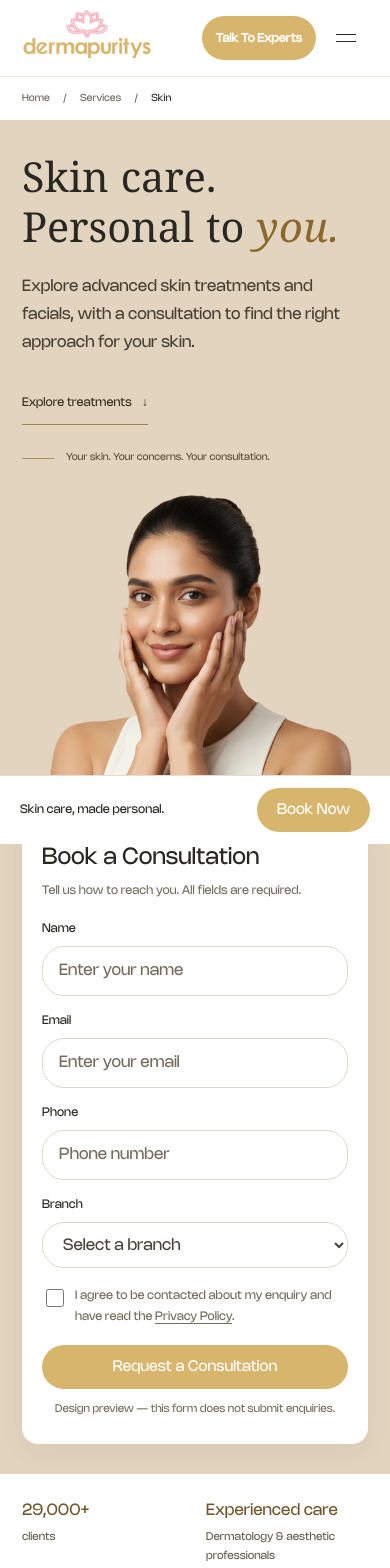
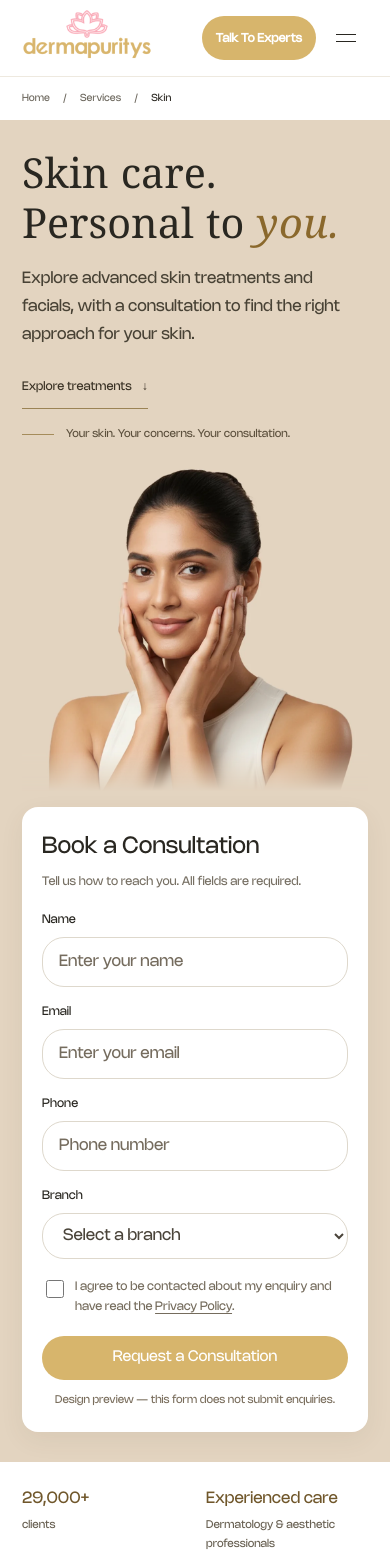
Before and after one commit to GauravLedsak/Dermapuritys_website_categorypage, a Next.js app: page /category/skin in a window 390 px wide. Shown: the top 1568 px of the page. Built offline with nearby package versions, Linux system fonts and the light colour scheme.

Commit message:
Polish mobile hero and contextual booking shortcut

```diff
--- a/app/layout.jsx
+++ b/app/layout.jsx
@@ -1,3 +1,4 @@
 import '../style.css';
+export const viewport = {width:'device-width',initialScale:1,viewportFit:'cover'};
 export const metadata = { title: 'Dermapuritys Skin Care', description: 'Skin treatments and facials at Dermapuritys.' };
 export default function RootLayout({ children }) { return <html lang="en"><body>{children}</body></html>; }
--- a/components/SkinCategory.jsx
+++ b/components/SkinCategory.jsx
@@ -9,8 +9,14 @@ const groups=['Facials','Facials','Facials','Facials','Rejuvenation','Other skin
 const descriptions=['Explore the ZO Obagi brightening facial.','Discover the Derma Genesis facial experience.','A facial focused on cleansing and hydration.','Explore the Preime DermaFacial experience.','Discover an advanced skin booster treatment.','Explore permanent makeup for your everyday look.','Learn more about Good Gene Therapy.','Discover NAD+ IV infusion therapy.','Explore PRP for skin rejuvenation.','Discover the Hydrafacial Elite experience.','Explore a skin exfoliation treatment.','Explore peel options for acne, pigmentation and dullness.','Discover microneedling for skin texture.','Explore the 4D ClearLift treatment.','Discuss skin tag assessment and removal.'];
 const items=services.map((s,i)=>({...s,group:groups[i],description:descriptions[i]}));
 export default function SkinCategory(){
- const [active,setActive]=useState('All treatments'),[query,setQuery]=useState(''),[expanded,setExpanded]=useState(false),[menu,setMenu]=useState(false),[ready,setReady]=useState(false);
+ const [active,setActive]=useState('All treatments'),[query,setQuery]=useState(''),[expanded,setExpanded]=useState(false),[menu,setMenu]=useState(false),[ready,setReady]=useState(false),[formVisible,setFormVisible]=useState(false),[formFocused,setFormFocused]=useState(false);
  const menuButton = useRef(null);
+ useEffect(() => {
+  const form = document.getElementById('consultation-form');
+  const observer = new IntersectionObserver(([entry]) => setFormVisible(entry.isIntersecting), {rootMargin:'-77px 0px -80px 0px'});
+  observer.observe(form);
+  return () => observer.disconnect();
+ }, []);
  useEffect(() => {
   if (!menu) return;
   const dismiss = event => { if (event.key === 'Escape') { setMenu(false); menuButton.current?.focus(); } };
@@ -28,7 +34,7 @@ export default function SkinCategory(){
 
  return <><a className="skip" href="#main">Skip to content</a><header><div className="nav wrap"><a href={base} aria-label="Dermapuritys home"><img className="logo" src="/assets/logo.png" alt="dermapuritys" width="180" height="72"/></a><nav id="main-navigation" aria-label="Main navigation" className={menu?'open':''}><a className="current" href="#treatments" onClick={()=>setMenu(false)}>Services <span className="chevron"/></a><a href="https://dermalogycare.com/">Products</a><a href={base+'/about-us'}>About Us</a><a href={base+'/contact-us'}>Contact Us</a></nav><button className="btn nav-cta" onClick={()=>book()}>Talk To Experts</button><button ref={menuButton} aria-controls="main-navigation" className="menu" aria-label={menu?'Close menu':'Open menu'} aria-expanded={menu} onClick={()=>setMenu(!menu)}><span/><span/></button></div></header>
  <main id="main" tabIndex={-1}><div className="breadcrumb wrap"><a href={base}>Home</a><span>/</span><a href="#treatments">Services</a><span>/</span><span>Skin</span></div>
- <section className="hero hero-with-form" aria-label="Skin care and consultation"><div className="hero-main wrap"><div className="hero-story"><div className="hero-copy"><h1>Skin care.<br/>Personal to <em>you.</em></h1><p>Explore advanced skin treatments and facials, with a consultation to find the right approach for your skin.</p><div className="hero-actions"><a className="text-link" href="#treatments">Explore treatments <span>↓</span></a></div><div className="hero-caption"><span className="line"/> Your skin. Your concerns. Your consultation.</div></div><div className="hero-image"><img src="/assets/skin.webp" alt="Dermapuritys skin care category portrait" fetchPriority="high"/></div></div><div className="hero-form"><ConsultationForm ready={ready} setReady={setReady}/></div></div></section>
+ <section className="hero hero-with-form" aria-label="Skin care and consultation"><div className="hero-main wrap"><div className="hero-story"><div className="hero-copy"><h1>Skin care.<br/>Personal to <em>you.</em></h1><p>Explore advanced skin treatments and facials, with a consultation to find the right approach for your skin.</p><div className="hero-actions"><a className="text-link" href="#treatments">Explore treatments <span>↓</span></a></div><div className="hero-caption"><span className="line"/> Your skin. Your concerns. Your consultation.</div></div><div className="hero-image"><img src="/assets/skin.webp" alt="Dermapuritys skin care category portrait" fetchPriority="high"/></div></div><div className="hero-form" onFocusCapture={()=>setFormFocused(true)} onBlurCapture={event=>{if(!event.currentTarget.contains(event.relatedTarget)) setFormFocused(false)}}><ConsultationForm ready={ready} setReady={setReady}/></div></div></section>
  <section className="trust-bar" aria-label="Dermapuritys at a glance"><div className="wrap trust-items"><div><strong>29,000+</strong><span>clients</span></div><div><strong>Experienced care</strong><span>Dermatology & aesthetic professionals</span></div><div><strong>Modern treatments</strong><span>Skin, laser & aesthetic options</span></div><div><strong>Multiple locations</strong><span>Delhi · Gurugram · Mumbai · Lucknow</span></div></div></section>
  <section id="treatments" className="treatments wrap"><div className="section-head"><div><h2>Find your skin treatment</h2><p>Discover the options. Let a consultation guide your choice.</p></div><div className="search"><svg width="18" height="18" viewBox="0 0 24 24" stroke="currentColor" fill="none" strokeWidth="1.5" aria-hidden="true"><circle cx="10" cy="10" r="6.5"/><path d="m15 15 5 5"/></svg><input aria-label="Search skin treatments" placeholder="Search treatments" value={query} onChange={e=>{setQuery(e.target.value);setExpanded(true)}}/>{query&&<button onClick={()=>setQuery('')} aria-label="Clear search"><svg width="16" height="16" viewBox="0 0 24 24" stroke="currentColor" strokeWidth="1.5" aria-hidden="true"><path d="m6 6 12 12M18 6 6 18"/></svg></button>}</div></div>
  <div className="filter-row"><div className="filters" aria-label="Filter treatments">{['All treatments','Facials','Rejuvenation','Resurfacing','Other skin services'].map(g=><button key={g} aria-pressed={active===g} className={active===g?'selected':''} onClick={()=>{setActive(g);setExpanded(g!=='All treatments')}}>{g}</button>)}</div><span className="count" aria-live="polite">{found.length} {found.length === 1 ? 'treatment' : 'treatments'}</span></div>
@@ -41,5 +47,5 @@ export default function SkinCategory(){
  <DoctorTeam/>
  <section className="consultation consultation-banner" id="consultation"><div className="wrap consult-banner-layout"><div><h2>Your next step starts<br/>with a <em>conversation.</em></h2><p>Choose a skin treatment, or let our team help you decide.</p></div><div className="consult-banner-actions"><button className="btn" onClick={()=>book()}>Book a Consultation</button><a href="tel:+919717076048">Call +91 97170 76048</a><a href={base+'/contact-us'}>Contact Us</a></div></div></section>
  <SkinFAQs/>
- </main><footer><div className="wrap footer-main"><div><a href={base}><img src="/assets/logo.png" alt="dermapuritys" width="190" height="76"/></a><p>Skin, hair and aesthetic care.<br/>A conversation away.</p></div><div><h3>Explore Dermapuritys</h3><a href={base+'/about-us'}>About Us</a><a href={base+'/blog'}>Blogs</a><a href={base+'/location/greater-kailash'}>Our Locations</a></div><div><h3>How can we help?</h3><a href={base+'/contact-us'}>Contact Us</a><a href={base+'/faqs'}>FAQs</a><a href="https://wa.me/919717076048">Chat on WhatsApp</a></div><div><h3>Stay connected</h3><a href="https://www.instagram.com/dermapuritys/">Instagram</a><a href="https://www.facebook.com/dermapuritys/">Facebook</a><a href={base+'/privacy-policy'}>Privacy Policy</a></div></div><div className="wrap footer-bottom"><span>© 2026 Dermapuritys. All rights reserved.</span><a href={base+'/terms'}>Terms & Conditions</a></div></footer><div className="mobile-book"><span>Skin care, made personal.</span><button className="btn" onClick={()=>book()}>Book Now <Arrow/></button></div></>;
+ </main><footer><div className="wrap footer-main"><div><a href={base}><img src="/assets/logo.png" alt="dermapuritys" width="190" height="76"/></a><p>Skin, hair and aesthetic care.<br/>A conversation away.</p></div><div><h3>Explore Dermapuritys</h3><a href={base+'/about-us'}>About Us</a><a href={base+'/blog'}>Blogs</a><a href={base+'/location/greater-kailash'}>Our Locations</a></div><div><h3>How can we help?</h3><a href={base+'/contact-us'}>Contact Us</a><a href={base+'/faqs'}>FAQs</a><a href="https://wa.me/919717076048">Chat on WhatsApp</a></div><div><h3>Stay connected</h3><a href="https://www.instagram.com/dermapuritys/">Instagram</a><a href="https://www.facebook.com/dermapuritys/">Facebook</a><a href={base+'/privacy-policy'}>Privacy Policy</a></div></div><div className="wrap footer-bottom"><span>© 2026 Dermapuritys. All rights reserved.</span><a href={base+'/terms'}>Terms & Conditions</a></div></footer><div className="mobile-book" hidden={formVisible || formFocused}><span>Skin care, made personal.</span><button className="btn" onClick={()=>book()}>Book Now <Arrow/></button></div></>;
 }
--- a/style.css
+++ b/style.css
@@ -142,3 +142,21 @@ h1 em,h2 em{letter-spacing:.015em}
 }
 @media(min-width:761px) and (max-width:1100px){.hero-with-form .hero-image img{left:calc(50% - 40px)}}
 @media(min-width:761px) and (max-width:1100px){.hero-with-form .hero-image img{mask-image:linear-gradient(to bottom,#000 0%,#000 83%,transparent 100%);-webkit-mask-image:linear-gradient(to bottom,#000 0%,#000 83%,transparent 100%)}}
+
+/* Phone composition and context-aware booking shortcut. */
+.mobile-book[hidden]{display:none}
+@media(max-width:760px){
+ .hero-with-form .hero-story{display:flex;flex-direction:column;overflow:visible}
+ .hero-with-form .hero-copy{padding:28px 0 16px}
+ .hero-with-form .hero-copy>p{margin:18px 0 16px}
+ .hero-with-form .hero-caption{margin-top:16px;font-size:11px}
+ .hero-with-form .hero-image{position:relative;inset:auto;height:clamp(300px,85vw,360px);min-height:0;overflow:hidden}
+ .hero-with-form .hero-image img{height:100%;top:0;bottom:auto;mask-image:linear-gradient(to bottom,#000 0%,#000 88%,transparent 100%);-webkit-mask-image:linear-gradient(to bottom,#000 0%,#000 88%,transparent 100%)}
+ .hero-with-form .hero-form{margin-top:16px}
+ .hero-form form{padding:24px 20px}
+ .hero-form .form-subtitle{line-height:1.6;margin:8px 0 20px}
+ .mobile-book{padding-left:22px;padding-right:22px}
+ .mobile-book>span{flex:1;min-width:0;line-height:1.5}
+ .mobile-book .btn{flex-shrink:0;white-space:nowrap;min-width:112px;min-height:44px}
+ .footer-bottom{padding-bottom:calc(100px + env(safe-area-inset-bottom))}
+}
```
Also changed, not shown: 1 other file (tests, documents, lock files or other folders).
